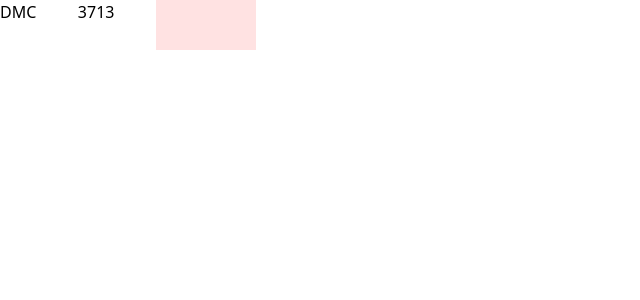
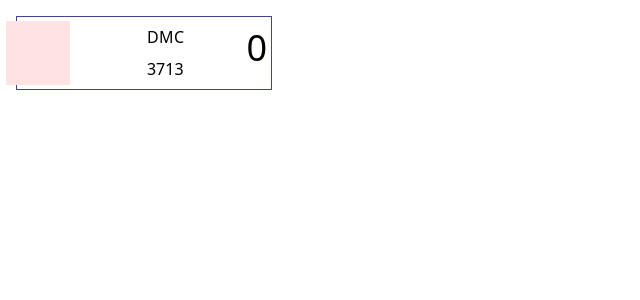
Before and after one commit to ialsowalkdogs/floss-stash, a Next.js app: page / in a window 1280 px wide. Shown: the top 300 px of the page, without its empty margins (0-640 px from the left). Built offline with nearby package versions, Linux system fonts and the light colour scheme.

Commit message:
Add styles for floss entry

```diff
--- a/components/FlossCard.tsx
+++ b/components/FlossCard.tsx
@@ -10,16 +10,19 @@
 
 const FlossCard = ({ brand, color, r, g, b }: Floss) => {
   return (
-    <div className="flex justify-between w-1/5">
-      <p className="font-sans">{brand}</p>
-      <p>{color}</p>
+    <div className="flex m-4 p-1 w-1/5 justify-between border border-indigo-800">
       <div
+        className="w-16 h-16 relative"
         style={{
-          width: "100px",
-          height: "50px",
-          backgroundColor: `rgb(${r}, ${g}, ${b})`
+          backgroundColor: `rgb(${r}, ${g}, ${b})`,
+          right: "15px"
         }}
       />
+      <div className="flex flex-col justify-around">
+        <p className="font-sans tracking-wide font-medium">{brand}</p>
+        <p className="font-sans">{color}</p>
+      </div>
+      <p className="text-4xl">0</p>
     </div>
   );
 };
```
